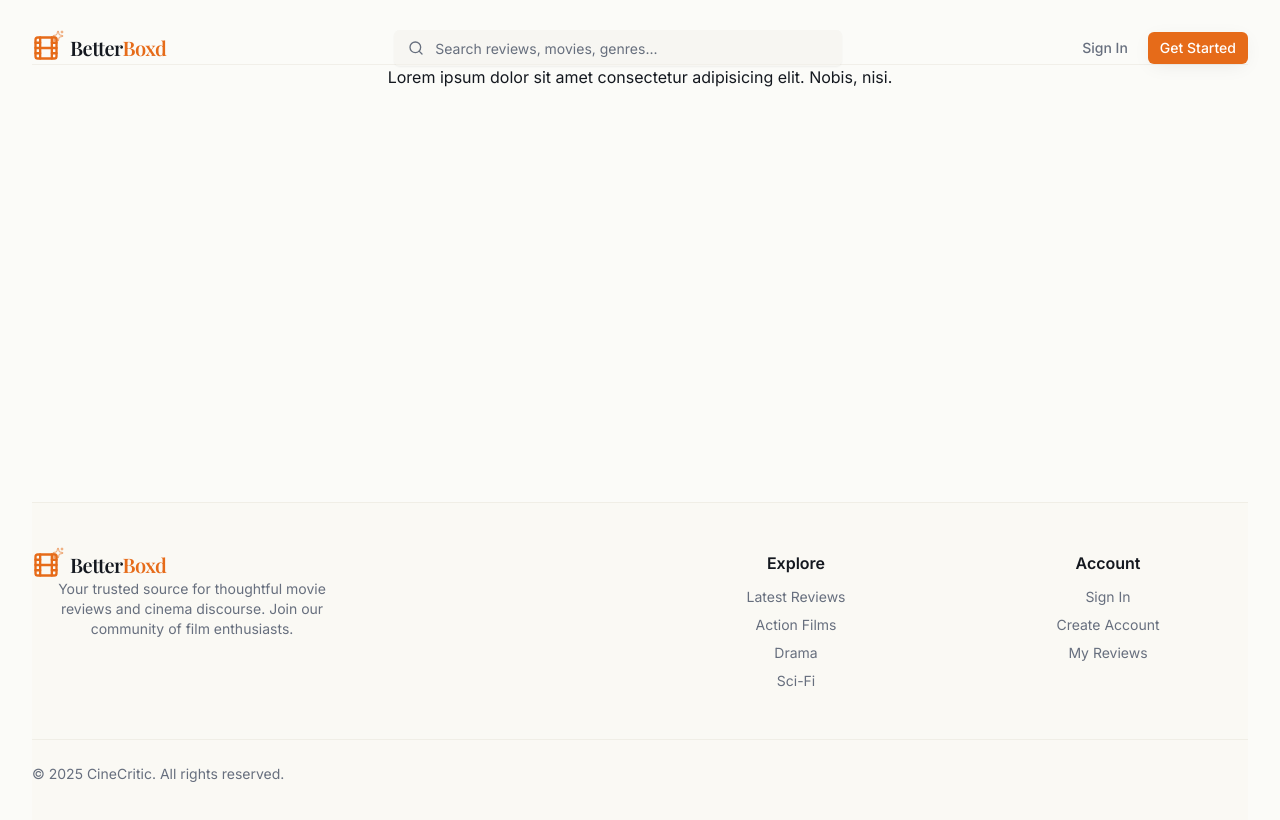
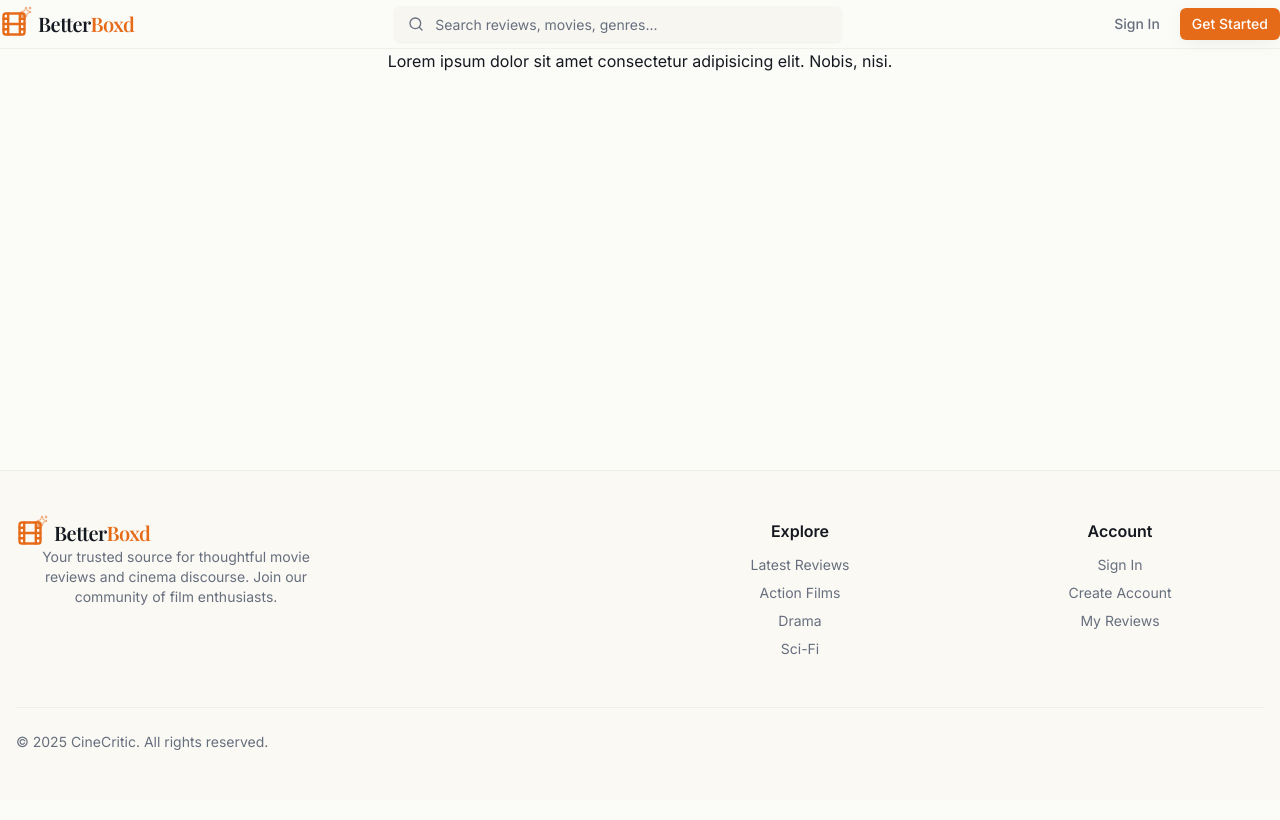
Before and after one commit to zarifhoque/betterboxd-frontend, a React (Vite) app: page /home in a window 1280 px wide. Shown: the top 820 px of the page. Built offline with nearby package versions, Linux system fonts and the light colour scheme.

Commit message:
fix: fix css bug on nav bar

```diff
--- a/src/App.css
+++ b/src/App.css
@@ -1,7 +1,7 @@
 #root {
   max-width: 100vw;
   margin: 0 auto;
-  padding: 2rem;
+  padding: 0rem;
   text-align: center;
 }
 
--- a/src/components/Layout/Footer/Footer.tsx
+++ b/src/components/Layout/Footer/Footer.tsx
@@ -5,7 +5,7 @@ import { BrandLogo } from "../../common/BrandLogo";
 export const Footer = () => {
   return (
     <footer className="border-t border-border/50 bg-secondary/30">
-      <div className="container py-12">
+      <div className="p-4 py-12">
         <div className="grid gap-8 md:grid-cols-4">
           <div className="md:col-span-2">
             <BrandLogo />
--- a/src/components/Layout/Header/Header.tsx
+++ b/src/components/Layout/Header/Header.tsx
@@ -12,7 +12,7 @@ export const Header = () => {
 
   return (
     <header className="sticky top-0 z-50 w-full border-b border-border/50 glass-effect ">
-      <div className="container flex h-8 items-center gap-4 ">
+      <div className="flex h-12 items-center justify-center gap-4 ">
         <BrandLogo />
         <HeaderSearchbar />
 
```
